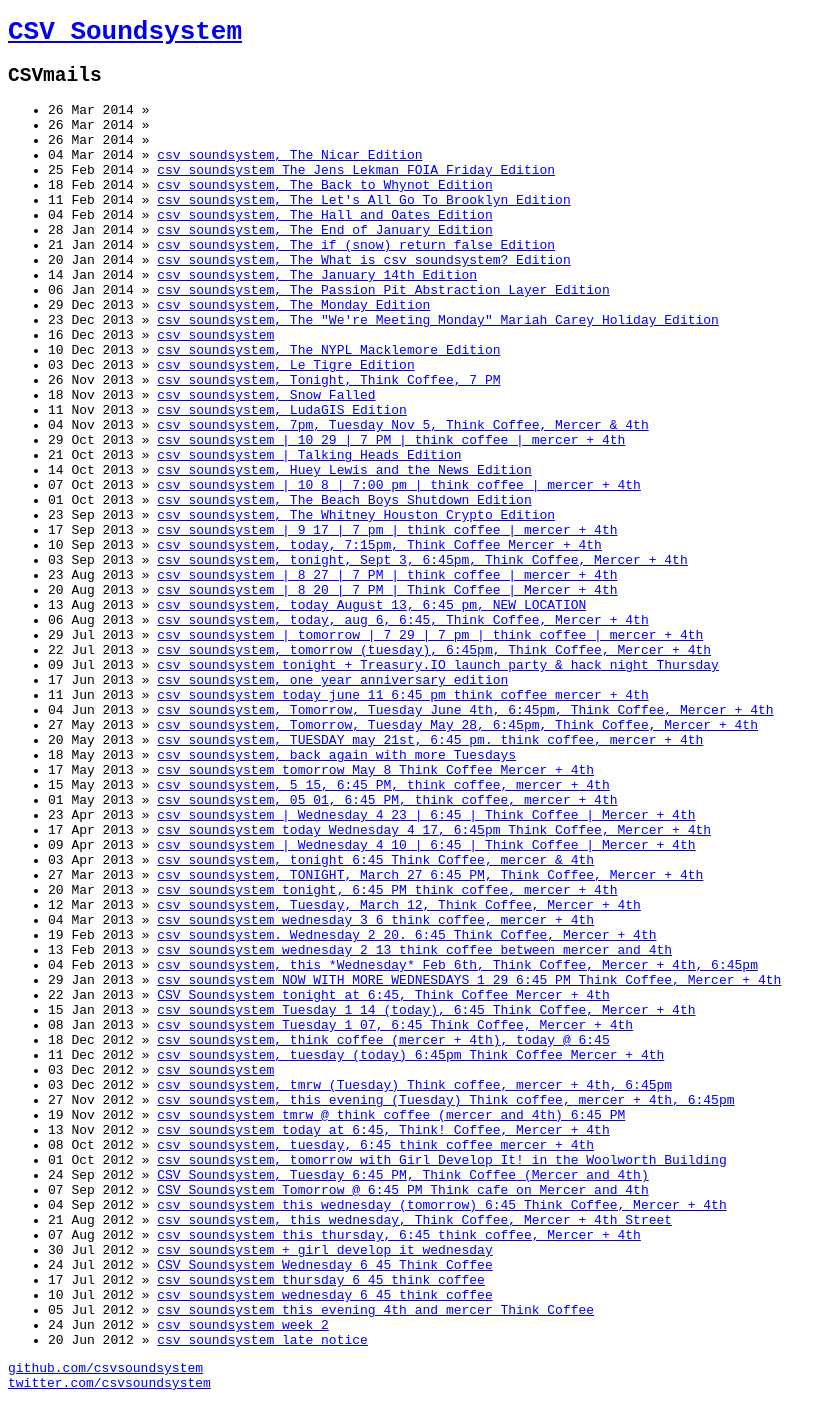
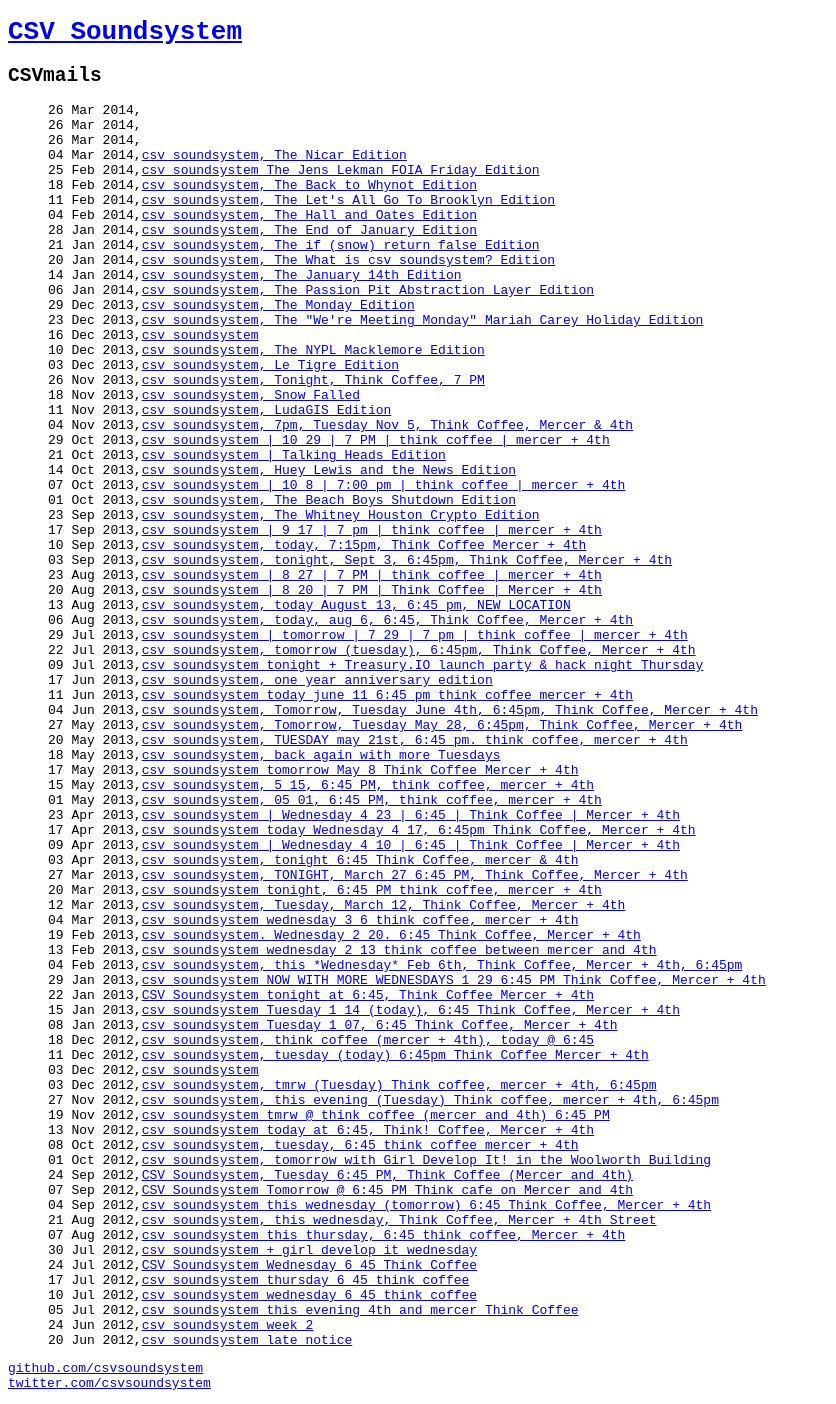
Before and after one commit to csvsoundsystem/csv.nyc, a Jekyll site: the page built from index.html, in a window 1280 px wide. Shown: the whole page, without its empty margins (0-836 px from the left). Built offline with Jekyll 4.4.1, drawn with Linux system fonts in a browser that asks for light colours; Markdown is read by kramdown in place of the engine named in the settings.

Commit message:
more commas, less `other characters`

```diff
--- a/css/main.css
+++ b/css/main.css
@@ -1,3 +1,7 @@
 body {
   font-family: monospace;
 }
+
+ul {
+	list-style: none;
+}
--- a/index.html
+++ b/index.html
@@ -7,7 +7,7 @@
   <h2>CSVmails</h2>
   <ul class="posts">
     {% for post in site.posts %}
-      <li><span>{{ post.date | date_to_string }}</span> &raquo; <a href="{{ post.url }}">{{ post.title }}</a></li>
+      <li><span>{{ post.date | date_to_string }}</span>,<a href="{{ post.url }}">{{ post.title }}</a></li>
     {% endfor %}
   </ul>
 </div>
```
